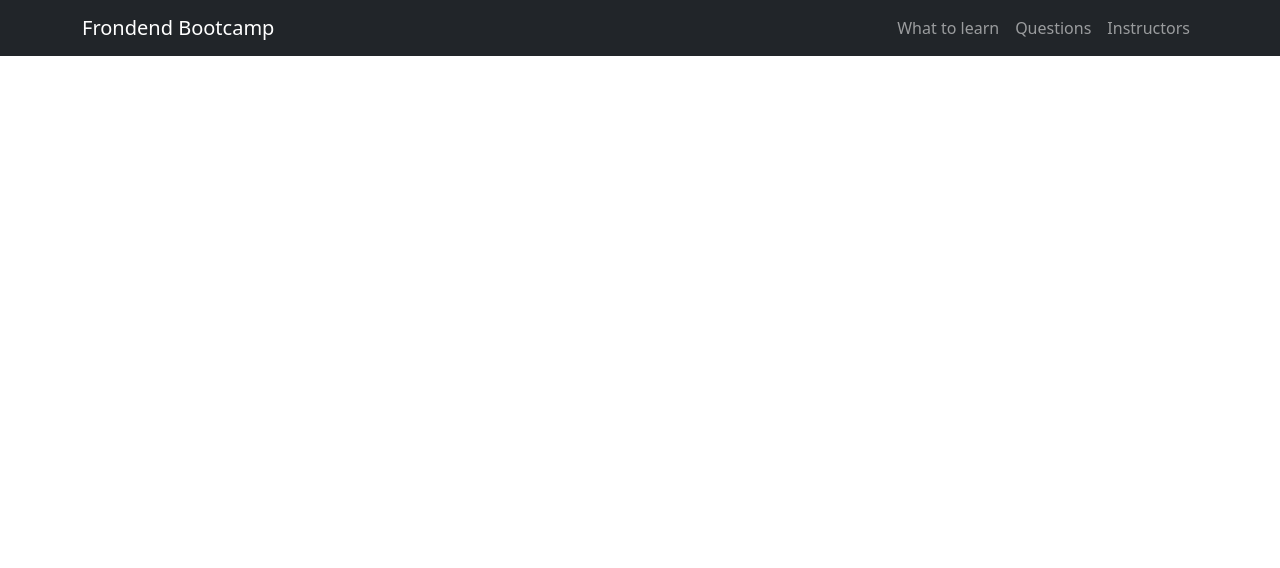
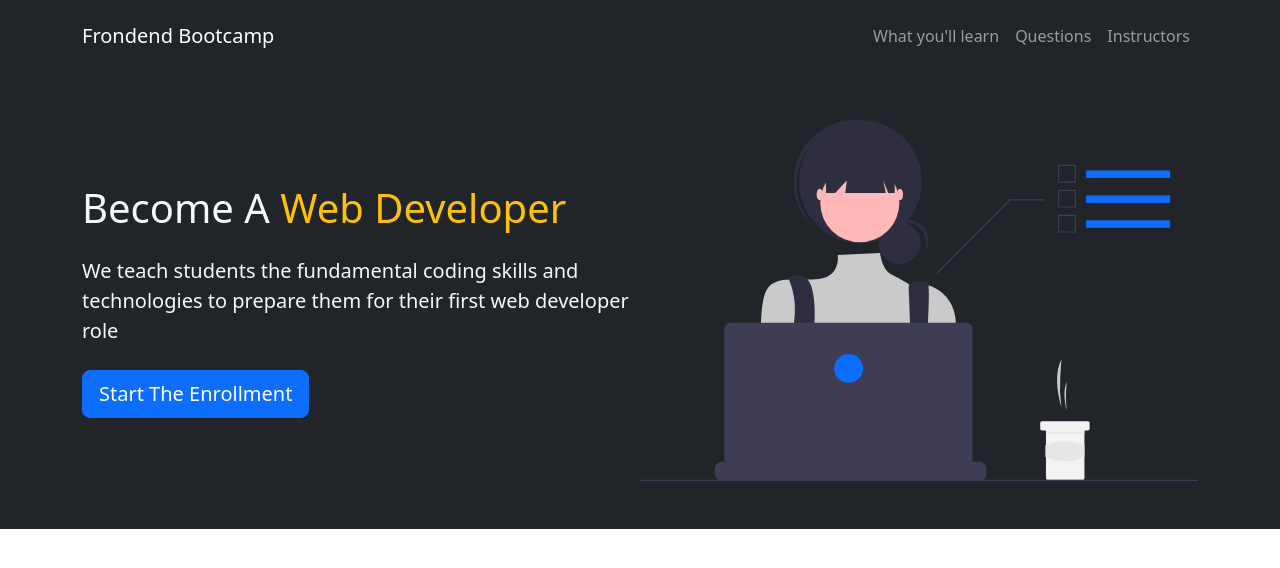
Before and after one commit to phyzikhs/bootstrap, a plain HTML site: page index.html in a window 1280 px wide. Drawn offline with nearby package versions, Linux system fonts and the light colour scheme.

Commit message:
Showcase

```diff
--- a/index.html
+++ b/index.html
@@ -11,7 +11,7 @@
 
 <body>
 	<!-- Navbar -->
-	<nav class="navbar navbar-expand-lg bg-dark navbar-dark">
+	<nav class="navbar navbar-expand-lg bg-dark navbar-dark py-3">
 		<div class="container">
 			<a href="#" class="navbar-brand">Frondend Bootcamp</a>
 			<button
@@ -24,7 +24,7 @@
 			<div id="navmenu" class="collapse navbar-collapse">
 				<ul class="navbar-nav ms-auto">
 					<li class="nav-item">
-						<a href="#learn" class="nav-link">What to learn</a>
+						<a href="#learn" class="nav-link">What you'll learn</a>
 					</li>
 					<li class="nav-item">
 						<a href="#questions" class="nav-link">Questions</a>
@@ -38,6 +38,24 @@
 	</nav>
 
 	<!-- Showcase -->
+	<section class="bg-dark text-light p-5 text-center text-sm-start">
+		<div class="container">
+			<div class="d-sm-flex align-items-center justify-content-between">
+				<div>
+					<h1>Become A <span class="text-warning">
+						Web Developer
+					</span></h1>
+					<p class="lead my-4">
+						We teach students the fundamental coding skills and technologies to prepare them for their first web developer role
+					</p>
+					<button class="btn btn-primary btn-lg">
+						Start The Enrollment
+					</button>
+				</div>
+				<img class="img-fluid w-50 d-none d-sm-block" src="/img/showcase.svg" alt="Become A Web Developer">
+			</div>
+		</div>
+	</section>
 
 	<script src="https://cdn.jsdelivr.net/npm/bootstrap@5.2.2/dist/js/bootstrap.bundle.min.js" integrity="sha384-OERcA2EqjJCMA+/3y+gxIOqMEjwtxJY7qPCqsdltbNJuaOe923+mo//f6V8Qbsw3" crossorigin="anonymous"></script>
 </body>
```
